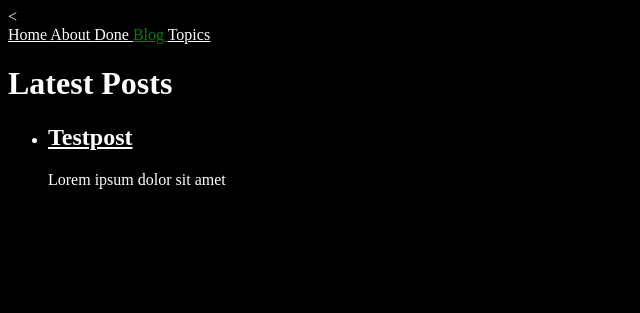
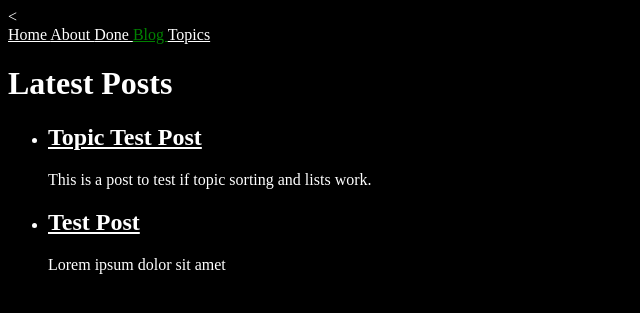
Before and after one commit to Osmian101/Osmian101.github.io, a Jekyll site: the page built from blog.html, in a window 1280 px wide. Shown: the top 313 px of the page, without its empty margins (0-640 px from the left). Built offline with Jekyll 4.4.1, drawn with Linux system fonts in a browser that asks for light colours.

Commit message:
Add list of posts pertaining to a certain topic

```diff
--- a/_posts/2025-12-12-testpost.md
+++ b/_posts/2025-12-12-testpost.md
@@ -1,12 +1,10 @@
 ---
-layout: post
 author: Graham
+title: Test Post
+topic: Web
 ---
 
 Lorem  ipsum dolor sit amet
-
-
-
 
 
 Lorem  ipsum dolor sit amet
--- /dev/null
+++ b/_posts/2025-12-12-topictest.md
@@ -0,0 +1,8 @@
+---
+author: Graham
+title: Topic Test Post
+topic: Wood Working
+short_topic: ww
+---
+
+This is a post to test if topic sorting and lists work.
```
Also changed, not shown: _layouts/topic.html (+8 -1 lines), _topics/woodworking.md (+1 -1 lines).
